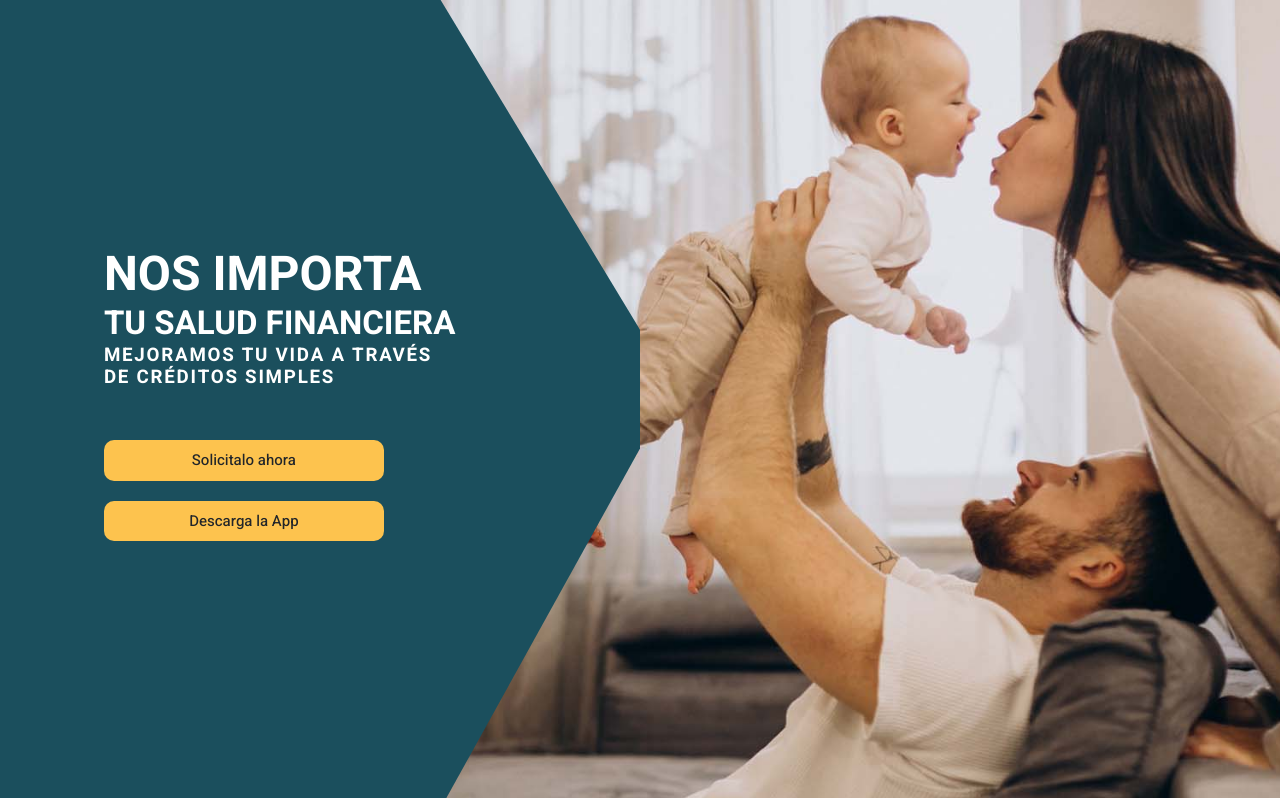
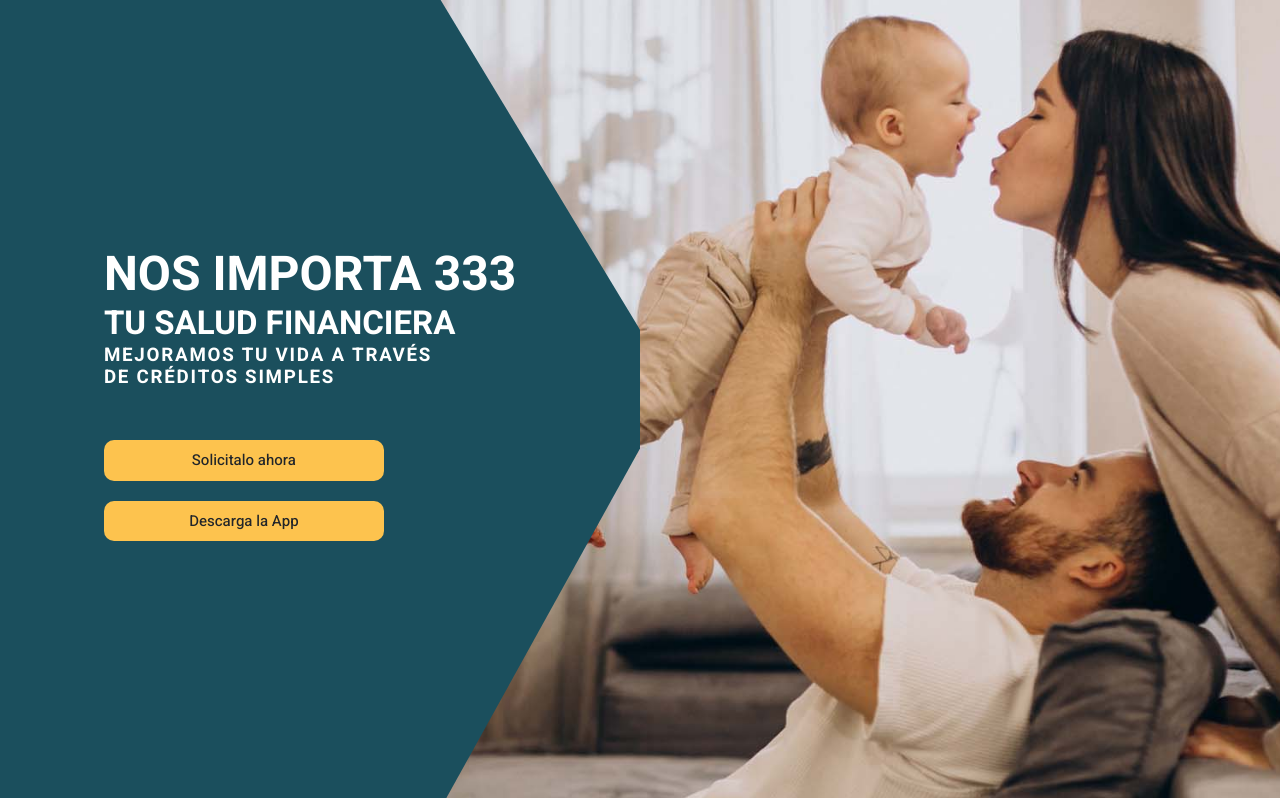
Before and after one commit to Ilopez97/sofortaleza-template, a PHP site: page / in a window 1280 px wide. Shown: the part 96-894 px from the top of the page. Run offline with PHP 8.4, Linux system fonts and the light colour scheme.

Commit message:
ejemplo para el push

```diff
--- a/index.php
+++ b/index.php
@@ -8,7 +8,7 @@ header('Pragma: no-cache');
         <div class="row-fd row flex-row justify-content-center align-items-center">
             <div class="col-pleca-fd col-12 col-sm-6 d-flex flex-column justify-content-center align-items-center">
                 <div class="col-son-fd">
-                    <h2 class="title-section-w-fd t-large mb-0">Nos importa</h2>
+                    <h2 class="title-section-w-fd t-large mb-0">Nos importa 333</h2>
                     <h2 class="title-section-w-fd mb-0">tu salud financiera</h2>
                     <h5 class="font-color-w" style="letter-spacing: 1.75px;">MEJORAMOS TU VIDA A TRAVÉS<br> DE CRÉDITOS SIMPLES</h5>
                 </div>
```
